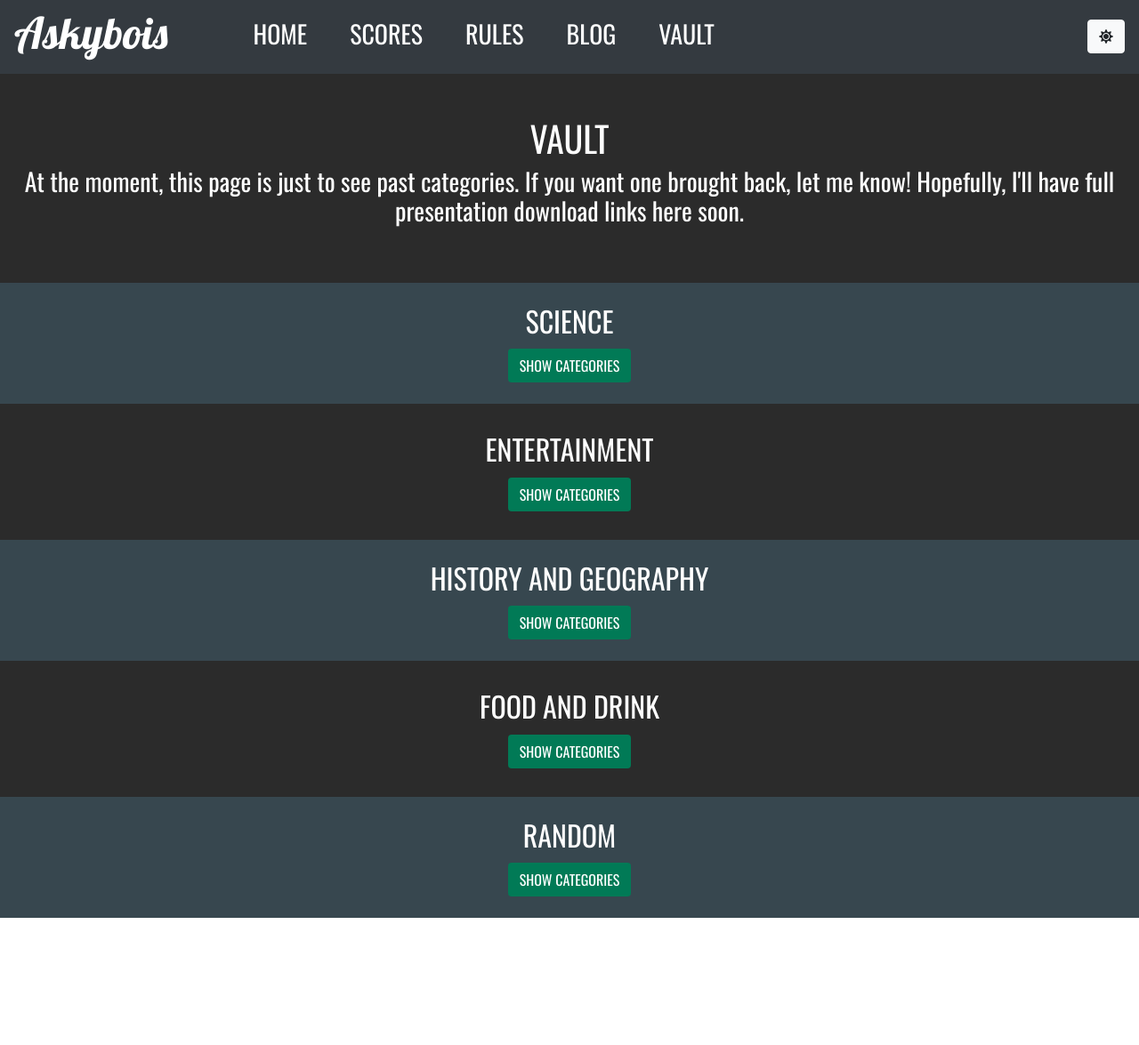
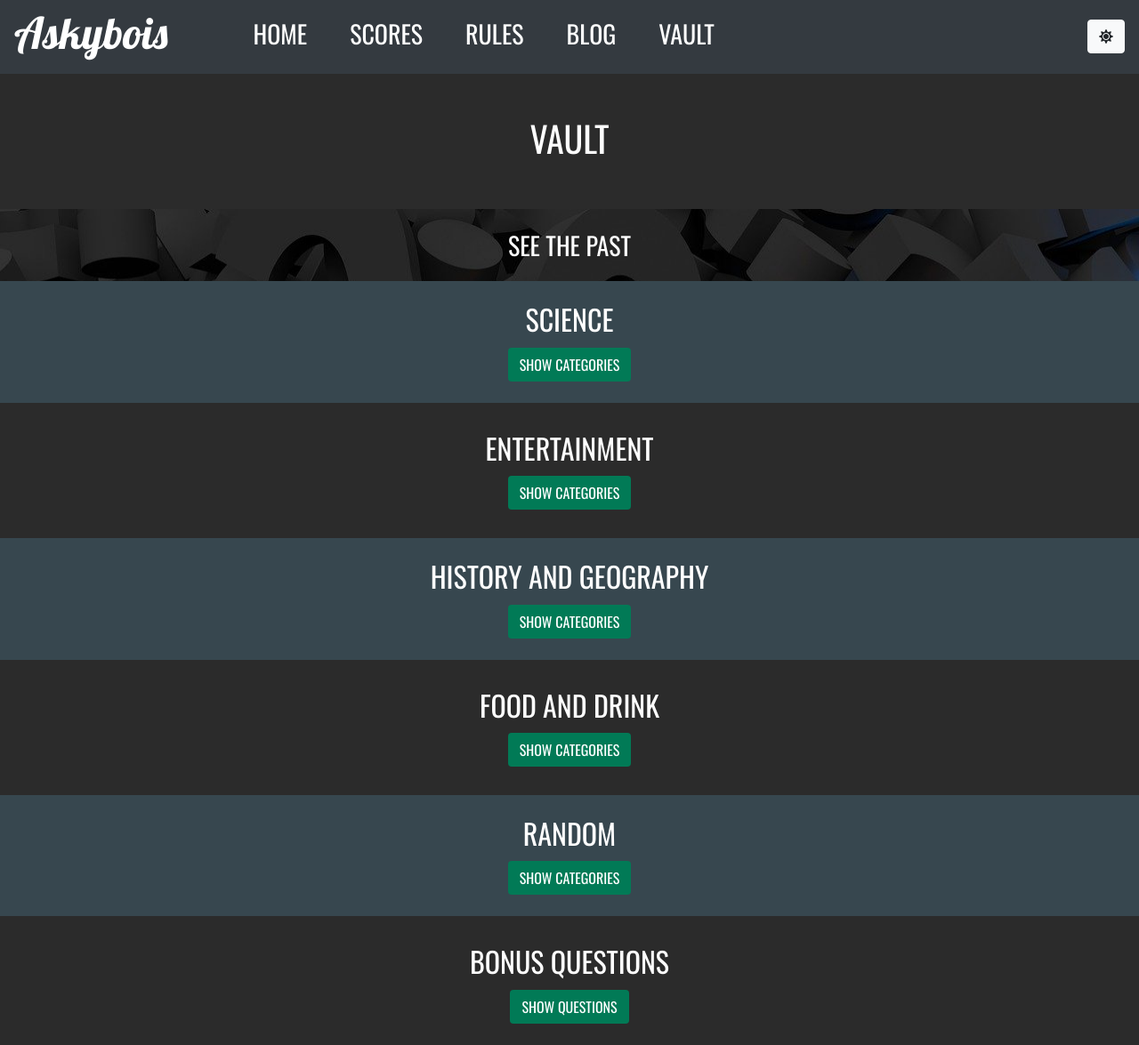
Before and after one commit to TimWatervoort/askybois-frontend, a React (Create React App) app: page /#/vault in a window 1280 px wide. Shown: the whole page at 89% size. Before the commit the page ends 1032 px from the top, so only its background shows below. Built offline with nearby package versions, Linux system fonts and the light colour scheme; a web font is replaced by a local one.

Commit message:
smoother

```diff
--- a/src/screens/Vault/CategoryGroup.js
+++ b/src/screens/Vault/CategoryGroup.js
@@ -2,24 +2,27 @@ import React, { useState } from 'react';
 import Button from 'components/Button';
 import Category from './Category';
 
-const CategoryGroup = ({ name, content, odd }) => {
+const CategoryGroup = ({ name, content, odd, buttonText }) => {
   const [contentOpen, setContentOpen] = useState(false);
 
   return (
-    <div className={`container-fluid my-2 py-2 text-center ${odd && 'ask-rounds-bg'}`}>
+    <div className={`container-fluid mb-2 py-2 text-center ${odd && 'ask-rounds-bg'}`}>
       <div className='row text-center mt-3 mb-1'>
         <div className='col'>
-          <h2 className='ask-nav text-white'>{ name }</h2>
+          <h2 className={`ask-nav ${odd ? 'text-white' : 'text-black'}`}>{ name }</h2>
         </div>
       </div>
       <div className='row mb-3'>
         <div className='col'>
-          <Button onClick={ () => setContentOpen(!contentOpen) } text={`${contentOpen ? 'HIDE' : 'SHOW' } CATEGORIES`} />
+          <Button
+            onClick={ () => setContentOpen(!contentOpen) }
+            text={`${contentOpen ? 'HIDE' : 'SHOW' } ${ buttonText ? buttonText : 'CATEGORIES' }`}
+          />
         </div>
       </div>
       <div className={`ask-collapsible ${contentOpen && 'visible'}`} id='scienceCollapse'>
         <div>
-          { content.map((category, i) => <Category color='light' name={ category } key={ i } />) }
+          { content.map((category, i) => <Category color={odd ? 'light' : 'black'} name={ category } key={ i } />) }
         </div>
       </div>
     </div>
--- a/src/screens/Vault/Vault.css
+++ b/src/screens/Vault/Vault.css
@@ -1,9 +1,12 @@
 .ask-collapsible {
-  transition: max-height ease 1s;
+  transition: max-height 1s ease;
+  --webkit-transition: max-height 1s ease;
+  --moz-transition: max-height 1s ease;
+  --o-transition: max-height 1s ease;
   overflow: hidden;
   max-height: 0;
 }
 
 .ask-collapsible.visible {
-  max-height: 5000px;
+  max-height: 3000px;
 }
--- a/src/screens/Vault/Vault.js
+++ b/src/screens/Vault/Vault.js
@@ -7,21 +7,22 @@ import {
   foodDrinkCategories,
   randomCategories
  } from 'util/categories';
- import './Vault.css';
+import bonusQuestions from 'util/bonusQuestions';
+import './Vault.css';
 
 const Vault = ({ mode }) => {
 
   return (
     <div className={`ask-bg-${mode}`}>
-      <div className='container-fluid py-5 text-center'>
-        <div className='row'>
+      <div className='container-fluid text-center'>
+        <div className='row py-5'>
           <div className='col'>
             <h1 className='ask-nav'>VAULT</h1>
           </div>
         </div>
-        <div className='row'>
+        <div className='row mb-0 pt-4 pb-3 ask-bq-body'>
           <div className='col'>
-            <h3 className='ask-nav'>At the moment, this page is just to see past categories. If you want one brought back, let me know! Hopefully, I'll have full presentation download links here soon.</h3>
+            <h3 className='ask-nav'>SEE THE PAST</h3>
           </div>
         </div>
       </div>
@@ -30,7 +31,9 @@ const Vault = ({ mode }) => {
       <CategoryGroup name='ENTERTAINMENT' content={entertainmentCategories} />
       <CategoryGroup name='HISTORY AND GEOGRAPHY' content={historyGeographyCategories} odd />
       <CategoryGroup name='FOOD AND DRINK' content={foodDrinkCategories} />
-      <CategoryGroup name='RANDOM' content={randomCategories} odd />
+      <CategoryGroup name='RANDOM' content={randomCategories} odd/>
+      <CategoryGroup name='BONUS QUESTIONS' content={bonusQuestions.map(bq => bq.content)} buttonText='QUESTIONS' />
+
     </div>
   )
 }
```
